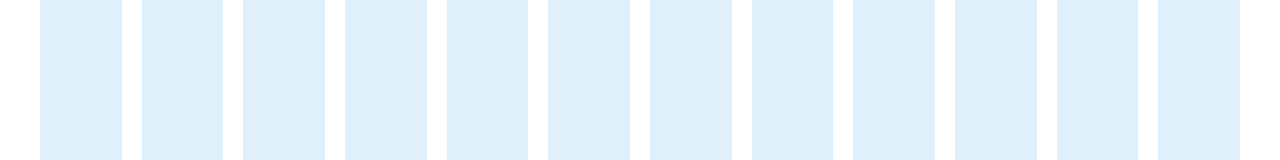
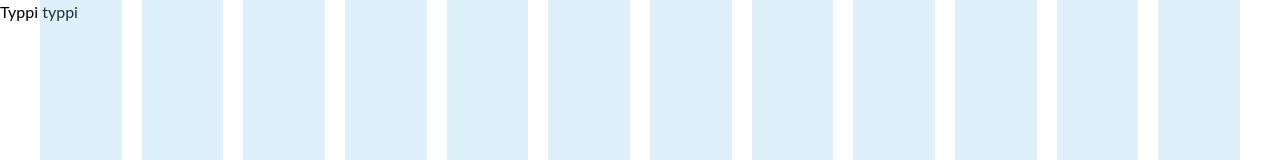
Before and after one commit to dezimba/Stortverkefni1, a plain HTML site: page um.html in a window 1280 px wide. Shown: the top 160 px of the page. Drawn offline with nearby package versions, Linux system fonts and the light colour scheme; files that its build step writes are made by us from their sources.

Commit message:
Gaystuff

```diff
--- a/um.html
+++ b/um.html
@@ -8,5 +8,6 @@
     <link rel="stylesheet" href="grid.css">
   </head>
   <body>
+    <p>Typpi typpi</p>
   </body>
 </html>
```
